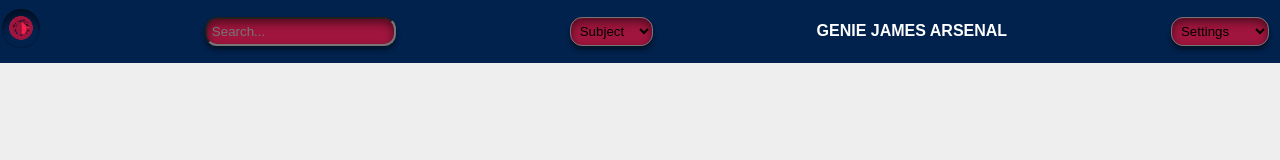
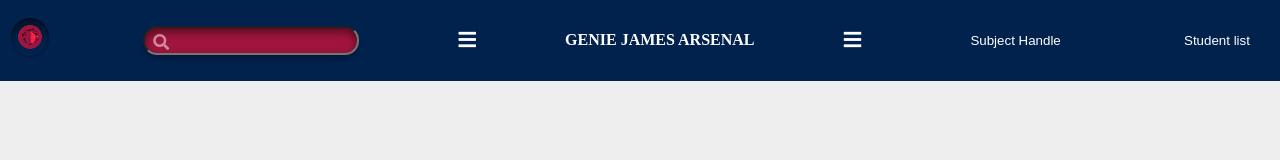
Before and after one commit to GeniejamesArsenal/iqwueowqppp, a plain HTML site: page DTBAVC(FINALS CODE)/index.html in a window 1280 px wide. Drawn offline with Linux system fonts and the light colour scheme.

Commit message:
Update index.html

```diff
--- a/DTBAVC(FINALS CODE)/index.html
+++ b/DTBAVC(FINALS CODE)/index.html
@@ -4,67 +4,183 @@
     <meta charset="UTF-8">
     <meta name="viewport" content="width=device-width, initial-scale=1.0">
     <link rel="icon" href="logos in ui/logo.png">
+    <link rel="stylesheet" href="styles.css">
+    <link rel="stylesheet" href="https://cdnjs.cloudflare.com/ajax/libs/font-awesome/5.15.4/css/all.min.css">
     <title>Student</title>
-</head>
+
     <style>
         body {
-    font-family: Arial, sans-serif;
+            font-family: 'JetBrains Mono';
             margin: 0;
             padding: 0;
-    background-color:   #eee;
+            background-color: #eee;
         }
-div { /* header ni diri dapita*/
+
+        .navbar {
             display: flex;
-    flex-wrap: wrap;
             align-items: center;
             justify-content: space-between;
-    padding: 1px;
+            padding: 10px;
             background-color: #00224D;
         }
-img { /* logo */
-    max-width: 100%;
-    height: auto;
+
+        .logo {
+            position: relative;
+            display: inline-block;
         }
-input, select { /* diri dapita kay sa searh bar*/
+
+        .logo img {
+            width: 40px; /* Adjust the width of the logo image */
+            height: auto; /* Maintain aspect ratio */
+        }
+
+        .logo:after {
+            content: ''; /* Add your label or comments here */
+            position: absolute;
+            bottom: -20px; /* Adjust the vertical position of the label */
+            left: 50%; /* Position the label in the center */
+            transform: translateX(-50%); /* Center the label horizontally */
+            color: #333; /* Adjust the color of the label */
+        }
+
+        /* search bar ni diri dapit */
+
+        .search-container {
+            position: relative;
+            display: inline-block;
+        }
+
+        .search-bar {
             margin: 10px;
             padding: 5px;
             background: #A0153E;
-    box-shadow: 0px 4px 4px rgba(0, 0, 0, 0.25), 0px 4px 4px rgba(0, 0, 0, 0.25), inset 0px 4px 8.6px rgba(0, 0, 0, 0.5);
-    border-radius: 12px;
+            box-shadow: 0px 4px 4px rgba(0, 0, 0, 0.25), inset 0px 4px 8.6px rgba(0, 0, 0, 0.5);
+            border-radius: 14px;
+            padding-right: 30px; /* Adjust the padding to make space for the icon */
         }
+
+        .fa-search {
+            position: absolute;
+            left: 20px; /* Adjust the position of the icon */
+            top: 54%;
+            transform: translateY(-50%);
+            color: white; /* Set the color of the icon */
+            opacity: 50%;
+        }
+
+        /* icon with dropdown menu ni diri dapita */
+        .dropdown {
+            position: relative;
+            display: inline-block;
+        }
+
+        .dropbtn {
+            background-color: transparent;
+            border: none;
+            font-size: 20px;
+            cursor: pointer;
+            color: white; /* Set text color */
+        }
+
+        .dropdown-content {
+            display: none;
+            position: absolute;
+            background-color: #f9f9f9;
+            min-width: 160px;
+            box-shadow: 0px 8px 16px 0px rgba(0,0,0,0.2);
+            z-index: 1;
+            border-radius: 14px;
+            right: 0; /* Align the dropdown content to the right */
+        }
+
+        .dropdown-content a {
+            color: black;
+            padding: 12px 16px;
+            text-decoration: none;
+            display: block;
+            border-radius: 14px;
+        }
+
+        .dropdown-content a:hover {
+            background-color: #f1f1f1;
+        }
+
+        .dropdown:hover .dropdown-content {
+            display: block;
+        }
+
+        .select1 {
+    display: inline-block;
+}
+
+/* choices Student/teacher  ngi combine ang code sa select1 and select2*/
+.select1 a, .select2 a {
+    text-decoration: none;
+}
+
+.select1 button, .select2 button {
+    padding: 10px 20px;
+    background-color: #00224D;
+    color: #fff;
+    border: none;
+    border-radius: 14px;
+    cursor: pointer;
+}
+
+.select1 button:hover, .select2 button:hover {
+    background-color: #A0153E;
+}
+
     </style>
+</head>
+
 <body>
-    <div>
-        <a href="#link">
+    <div class="navbar">
+        <a href="#link" class="logo">
             <img src="IMG/logo/app icon home.png" alt="app icon home" width="40" height="auto">
         </a>
 
-        <input type="text" placeholder="Search...">
+        <div class="search-container">
+            <input type="text" placeholder="" class="search-bar">
+            <i class="fas fa-search"></i>
+        </div>
 
-        <select id="dropdown1">
-            <option value="" selected disabled hidden>Subject</option>
-            <option value="#link1">Option 1</option>
-            <option value="#link2">Option 2</option>
-            <option value="#link3">Option 3</option>
-        </select>
-        <a href="#" id="link1" style="display: none;">Link 1</a>
-        <a href="#" id="link2" style="display: none;">Link 2</a>
-        <a href="#" id="link3" style="display: none;">Link 3</a>
+        <div class="dropdown">
+            <button class="dropbtn"><i class="fas fa-bars"></i></button>
+            <div class="dropdown-content">
+                <a href="#">English</a>
+                <a href="#">Math</a>
+                <a href="#">Filipino</a>
+                <a href="#">Science</a>
+            </div>
+        </div>
 
         <h4><a href="https://www.facebook.com/pakyuimongmama/" style="color: white; text-decoration: none;">GENIE JAMES ARSENAL</a></h4>
 
 
-        <select id="dropdown2">
-            <option value="" selected disabled hidden>Settings</option>
-            <option value="login">Profile</option>
-            <option value="#link2">Dark Mode</option>
-            <option value="#link3">Settings</option>
-            <option value="#link3">Log out</option>
-        </select>
-        <a href="login.html" id="link1" style="display: none;">Link 1</a>
-        <a href="#" id="link2" style="display: none;">Link 2</a>
-        <a href="#" id="link3" style="display: none;">Link 3</a>
+
+        <div class="dropdown">
+            <button class="dropbtn"><i class="fas fa-bars"></i></button>
+            <div class="dropdown-content">
+                <a href="#">Profile</a>
+                <a href="#">Dark Mode</a>
+                <a href="#">Settings</a>
+                <a href="login.html">Log out</a>
             </div>
+        </div>
+
+        <div class="select1">
+            <a href="#"><button>Subject Handle</button></a>
+        </div>
+
+        <div class="select2">
+            <a href="#"><button>Student list</button></a>
+        </div>
+
+
+    </div>
+
+
 
 </body>
 </html>
```
Lines whose indentation alone changed are shown as unchanged.
